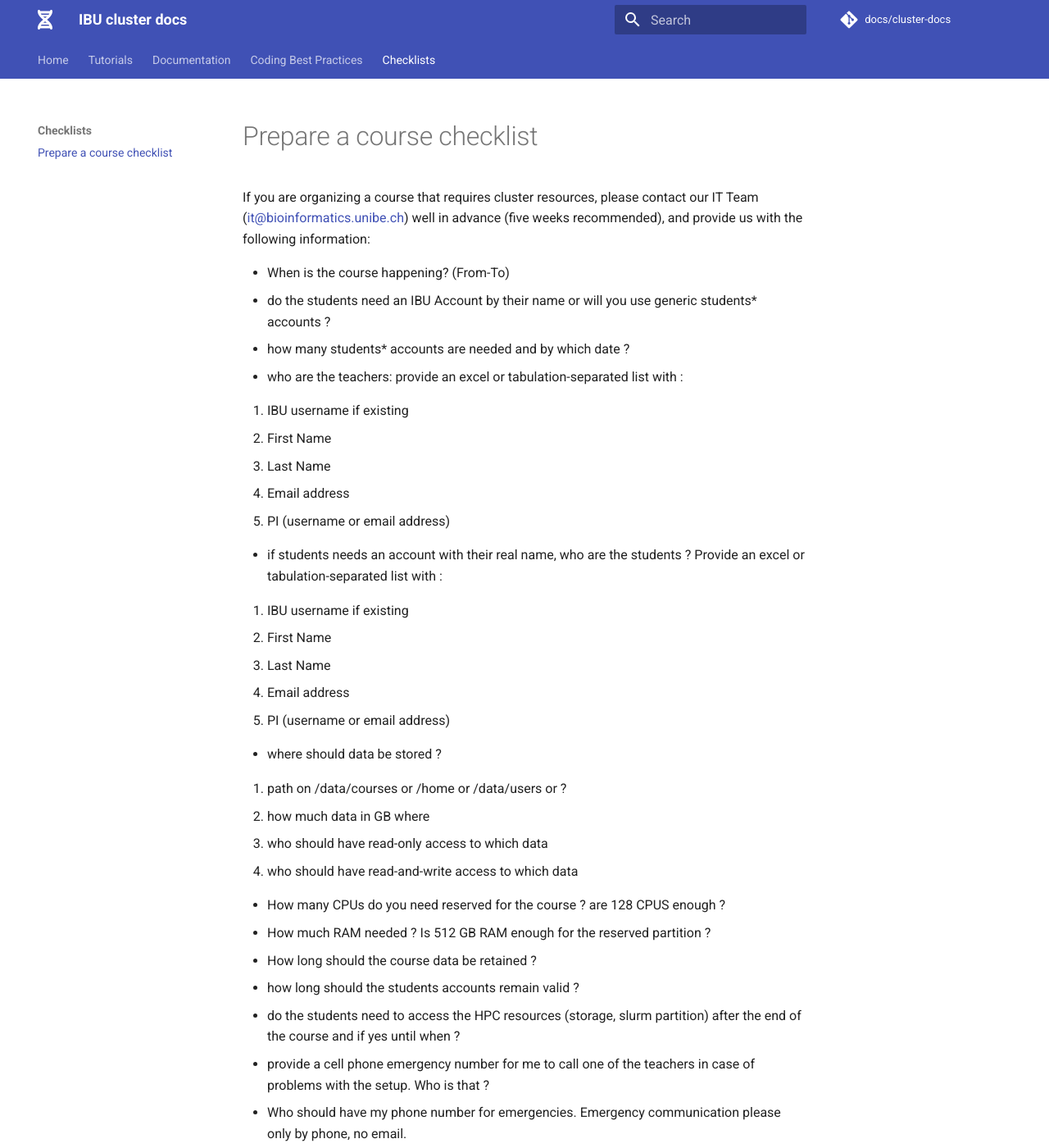
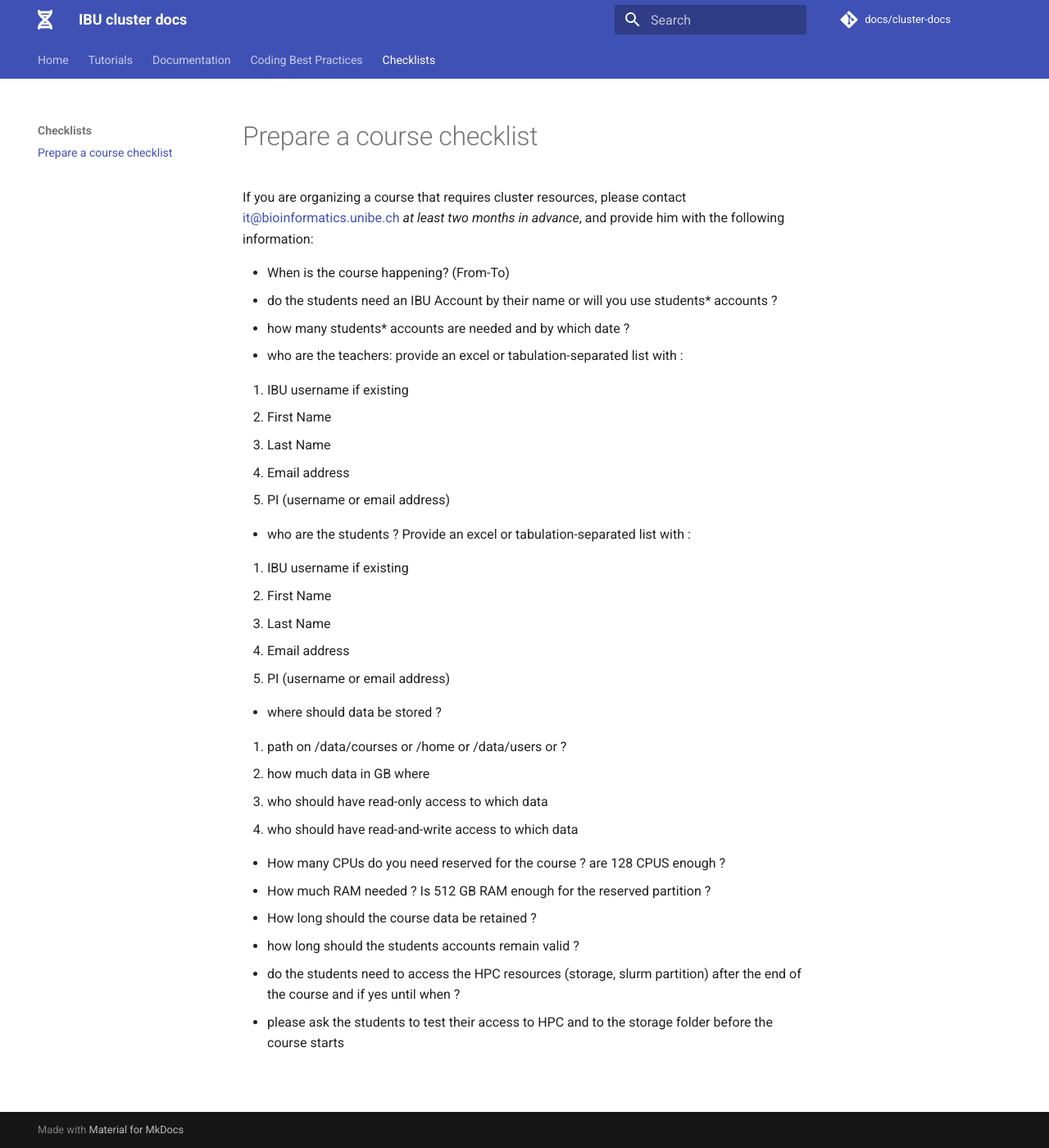
Before and after one commit to GeertvanGeest/cluster-docs, an MkDocs documentation site: the page built from docs/checklists/checklist_courses_cluster.md, in a window 1280 px wide and 1400 px high. Shown: the whole window at 82% size. Built offline with MkDocs 1.6.1 and Material for MkDocs 9.7.7, drawn with Linux system fonts in a browser that asks for light colours; some of the changed text lies outside the part shown.

Commit message:
update checklist courses

```diff
--- a/docs/checklists/checklist_courses_cluster.md
+++ b/docs/checklists/checklist_courses_cluster.md
@@ -1,7 +1,7 @@
-If you are organizing a course that requires cluster resources, please contact our IT Team ([it@bioinformatics.unibe.ch](mailto:it@bioinformatics.unibe.ch)) well in advance (five weeks recommended), and provide us with the following information:
+If you are organizing a course that requires cluster resources, please contact [it@bioinformatics.unibe.ch](mailto:it@bioinformatics.unibe.ch) _at least two months in advance_, and provide him with the following information:
 
 - When is the course happening? (From-To)
-- do the students need an IBU Account by their name or will you use generic students* accounts ?
+- do the students need an IBU Account by their name or will you use students* accounts ?
 - how many students* accounts are needed and by which date ?
 - who are the teachers: provide an excel or tabulation-separated list with :
 
@@ -11,7 +11,7 @@ If you are organizing a course that requires cluster resources, please contact o
 4. Email address
 5. PI (username or email address)
 
-- if students needs an account with their real name, who are the students ?  Provide an excel or tabulation-separated list with :
+- who are the students ?  Provide an excel or tabulation-separated list with :
 
 1. IBU username if existing
 2. First Name
@@ -31,9 +31,4 @@ If you are organizing a course that requires cluster resources, please contact o
 - How long should the course data be retained ?
 - how long should the students accounts remain valid ?
 - do the students need to access the HPC resources (storage, slurm partition) after the end of the course and if yes until when ?
-- provide a cell phone emergency number for me to call one of the teachers in case of problems with the setup.  Who is that ?
-- Who should have my phone number for emergencies.  Emergency communication please only by phone, no email.
-- When should I be available for emergencies?  Date, Time From-To.
 - please ask the students to test their access to HPC and to the storage folder before the course starts
-
-Experience shows that Emergency Communication is most needed, but preparation thereof very much neglected.  If I do not get that info, I will not be able to organize and provide help when you will really need it.
```
